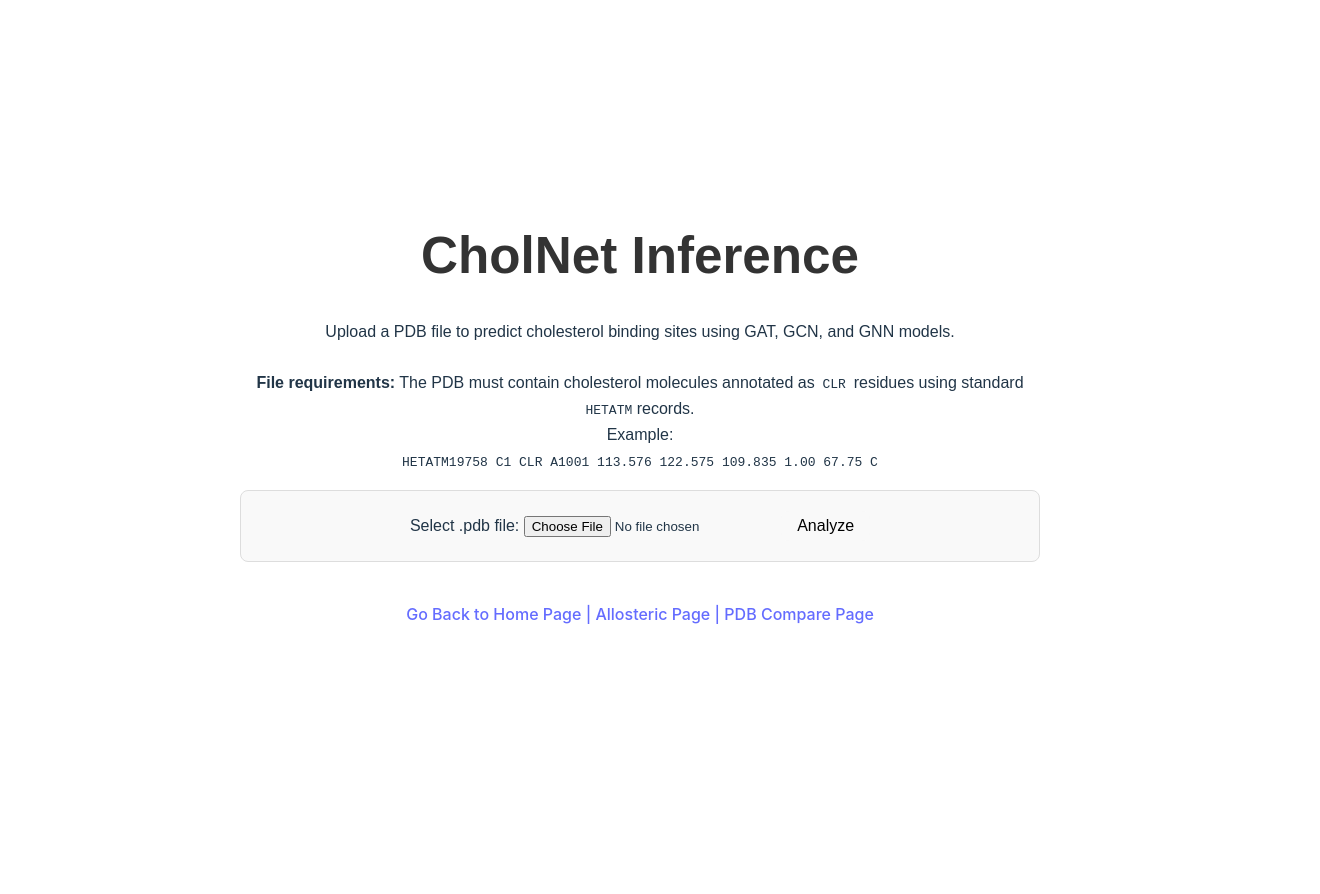
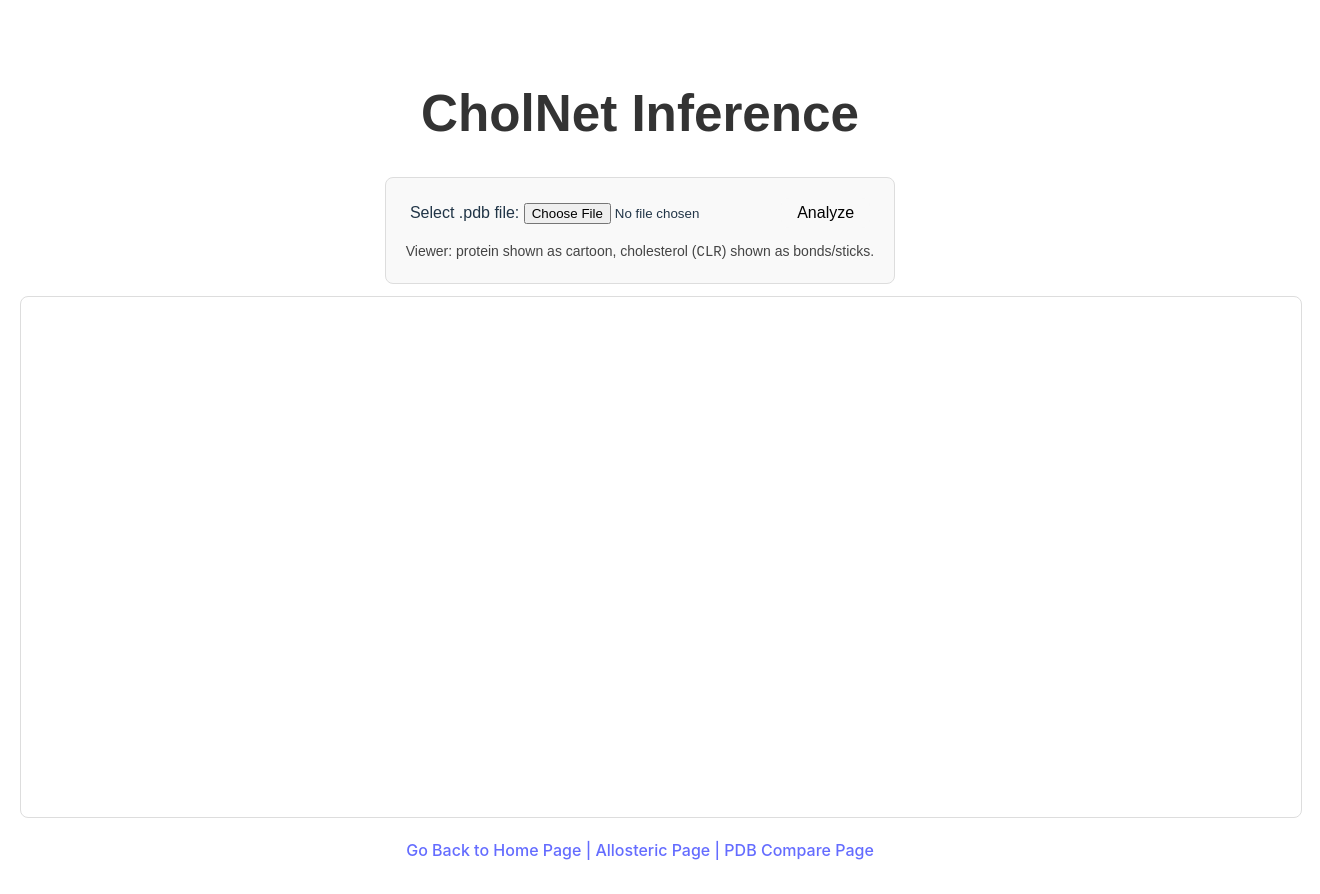
Before and after one commit to alexish4/Allosteric-Network-Web, a React (Vite) app in the folder client/: page /cholnet in a window 1280 px wide. Shown: the whole page, 1320 px wide, since content can reach past the window. Before the commit the page ends 800 px from the top, so only its background shows below. Built offline with nearby package versions, Linux system fonts and the light colour scheme.

Commit message:
Added a simple mol viewer, now going to add some color

```diff
--- a/client/src/CholNet.jsx
+++ b/client/src/CholNet.jsx
@@ -1,13 +1,84 @@
-import React, { useMemo, useState } from "react";
+import React, { useEffect, useMemo, useRef, useState } from "react";
 import axios from "axios";
 
 export default function CholNet() {
   const [file, setFile] = useState(null);
+  const [pdbText, setPdbText] = useState("");
   const [error, setError] = useState("");
   const [results, setResults] = useState(null);
   const [isLoading, setIsLoading] = useState(false);
 
+  const viewerDivRef = useRef(null);
+  const viewerRef = useRef(null);
+  const $3DmolRef = useRef(null);
+
   const modelOrder = useMemo(() => ["GAT", "GCN", "GNN"], []);
+
+  // Load 3Dmol once
+  useEffect(() => {
+    let mounted = true;
+    import("3dmol/build/3Dmol.js")
+      .then(($3Dmol) => {
+        if (!mounted) return;
+        $3DmolRef.current = $3Dmol;
+      })
+      .catch((e) => {
+        console.error(e);
+        setError("Failed to load 3D viewer (3Dmol).");
+      });
+    return () => {
+      mounted = false;
+    };
+  }, []);
+
+  // Read the PDB locally on file select (so it renders instantly)
+  const onFilePicked = (f) => {
+    setError("");
+    setResults(null);
+    setFile(f || null);
+
+    if (!f) return;
+    if (!f.name.endsWith(".pdb")) {
+      setError("Invalid file type. Please upload a .pdb file.");
+      setPdbText("");
+      return;
+    }
+
+    const reader = new FileReader();
+    reader.onload = () => setPdbText(String(reader.result || ""));
+    reader.onerror = () => setError("Failed to read the .pdb file.");
+    reader.readAsText(f);
+  };
+
+  // Render whenever pdbText changes
+  useEffect(() => {
+    const $3Dmol = $3DmolRef.current;
+    const el = viewerDivRef.current;
+    if (!$3Dmol || !el || !pdbText) return;
+
+    // Create viewer once, then reuse it
+    if (!viewerRef.current) {
+      viewerRef.current = $3Dmol.createViewer(el, { backgroundColor: "white" });
+    }
+    const viewer = viewerRef.current;
+
+    viewer.clear();
+    viewer.addModel(pdbText, "pdb");
+
+    // Protein / everything default: cartoon (you can tweak later)
+    viewer.setStyle({}, { cartoon: {} });
+
+    // Cholesterol as bond/stick representation: resn "CLR"
+    // (This is the key line you asked for.)
+    viewer.setStyle({ resn: "CLR" }, { stick: {} });
+
+    // Optional: hide waters or other clutter later if you want:
+    // viewer.setStyle({ resn: "HOH" }, {});
+
+    viewer.zoomTo();
+    viewer.render();
+    viewer.resize();
+  }, [pdbText]);
 
   const onSubmit = async (e) => {
     e.preventDefault();
@@ -51,18 +122,6 @@ export default function CholNet() {
   return (
     <div style={styles.body}>
       <h1 style={styles.h1}>CholNet Inference</h1>
-      <p>
-        Upload a PDB file to predict cholesterol binding sites using GAT, GCN, and GNN models.
-        <br /><br />
-        <strong>File requirements:</strong> The PDB must contain cholesterol molecules annotated as
-        <code> CLR </code> residues using standard <code>HETATM</code> records.
-        <br />
-        Example:
-        <br />
-        <code style={{ display: "block", marginTop: "6px" }}>
-            HETATM19758  C1  CLR A1001     113.576 122.575 109.835  1.00 67.75           C
-        </code>
-      </p>
 
       {error && (
         <div style={styles.error}>
@@ -78,22 +137,48 @@ export default function CholNet() {
             id="pdb_file"
             accept=".pdb"
             required
-            onChange={(e) => setFile(e.target.files?.[0] || null)}
+            onChange={(e) => onFilePicked(e.target.files?.[0] || null)}
           />{" "}
           <button type="submit" style={styles.button} disabled={isLoading}>
             {isLoading ? "Analyzing..." : "Analyze"}
           </button>
         </form>
+
+        <div style={{ marginTop: 12, fontSize: 14, color: "#444" }}>
+          Viewer: protein shown as cartoon, cholesterol (<code>CLR</code>) shown as bonds/sticks.
+        </div>
       </div>
+
+      {/* 3Dmol viewport (full-bleed / breaks out of centered containers) */}
+      <div
+        style={{
+          width: "100vw",
+          marginLeft: "calc(50% - 50vw)",
+          marginRight: "calc(50% - 50vw)",
+          padding: "0 20px", // optional breathing room from screen edge
+        }}
+      >
+        <div
+          ref={viewerDivRef}
+          style={{
+            width: "100%",
+            height: 520,
+            border: "1px solid #ddd",
+            borderRadius: 8,
+            background: "white",
+            position: "relative",
+            overflow: "hidden",
+          }}
+        />
+      </div>
+
 
       {results && (
         <div style={styles.resultsSection}>
           <h2>Results</h2>
-
           {results.map((result, idx) => (
             <div key={idx} style={styles.fileBlock}>
               <h3>File: {result.filename}</h3>
-
               {modelOrder.map((modelName) => {
                 const data = result[modelName];
                 if (!data) {
@@ -110,38 +195,14 @@ export default function CholNet() {
                 const score = data.mean_score;
                 const isHigh = score > 0.5;
 
-                // backend might send experiment_breakdown as object/map
-                const breakdownVals = data.experiment_breakdown
-                  ? Object.values(data.experiment_breakdown).map((v) =>
-                      typeof v === "number" ? v.toFixed(4) : String(v)
-                    )
-                  : [];
-
                 return (
                   <div key={modelName} style={styles.modelCard}>
                     <div style={styles.modelName}>{modelName} Model</div>
-
                     <div style={{ ...styles.score, color: isHigh ? "green" : "#d9534f" }}>
                       Probability: {Number(score).toFixed(4)}
                     </div>
-
                     <div>
-                      Prediction:{" "}
-                      {isHigh ? (
-                        <strong>Positive (Binding)</strong>
-                      ) : (
-                        <span>Negative (Non-Binding)</span>
-                      )}
-                    </div>
-
-                    <div style={styles.details}>
-                      Based on average of ensemble models.
-                      {breakdownVals.length > 0 && (
-                        <>
-                          <br />
-                          Experiment scores: {breakdownVals.join(", ")}
-                        </>
-                      )}
+                      Prediction: {isHigh ? <strong>Positive (Binding)</strong> : <span>Negative</span>}
                     </div>
                   </div>
                 );
@@ -157,7 +218,7 @@ export default function CholNet() {
 const styles = {
   body: {
     fontFamily: "sans-serif",
-    maxWidth: 800,
+    maxWidth: "95vw",   // nearly full screen
     margin: "0 auto",
     padding: 20,
     lineHeight: 1.6,
@@ -167,30 +228,14 @@ const styles = {
     background: "#f9f9f9",
     padding: 20,
     borderRadius: 8,
-    marginBottom: 20,
+    marginBottom: 12,
     border: "1px solid #ddd",
   },
-  error: {
-    color: "red",
-    background: "#ffe6e6",
-    padding: 10,
-    borderRadius: 4,
-    marginBottom: 20,
-  },
+  error: { color: "red", background: "#ffe6e6", padding: 10, borderRadius: 4, marginBottom: 12 },
   button: { padding: "5px 15px", cursor: "pointer" },
-  resultsSection: { marginTop: 30 },
-  fileBlock: {
-    marginTop: 20,
-    borderBottom: "2px solid #eee",
-    paddingBottom: 20,
-  },
-  modelCard: {
-    border: "1px solid #ccc",
-    padding: 15,
-    marginBottom: 15,
-    borderRadius: 6,
-  },
-  modelName: { fontWeight: "bold", fontSize: "1.2em", color: "#0056b3" },
-  score: { fontSize: "1.5em", fontWeight: "bold" },
-  details: { fontSize: "0.9em", color: "#666", marginTop: 5 },
+  resultsSection: { marginTop: 20 },
+  fileBlock: { marginTop: 20, borderBottom: "2px solid #eee", paddingBottom: 20 },
+  modelCard: { border: "1px solid #ccc", padding: 15, marginBottom: 15, borderRadius: 6 },
+  modelName: { fontWeight: "bold", fontSize: "1.1em" },
+  score: { fontSize: "1.3em", fontWeight: "bold" },
 };
```
